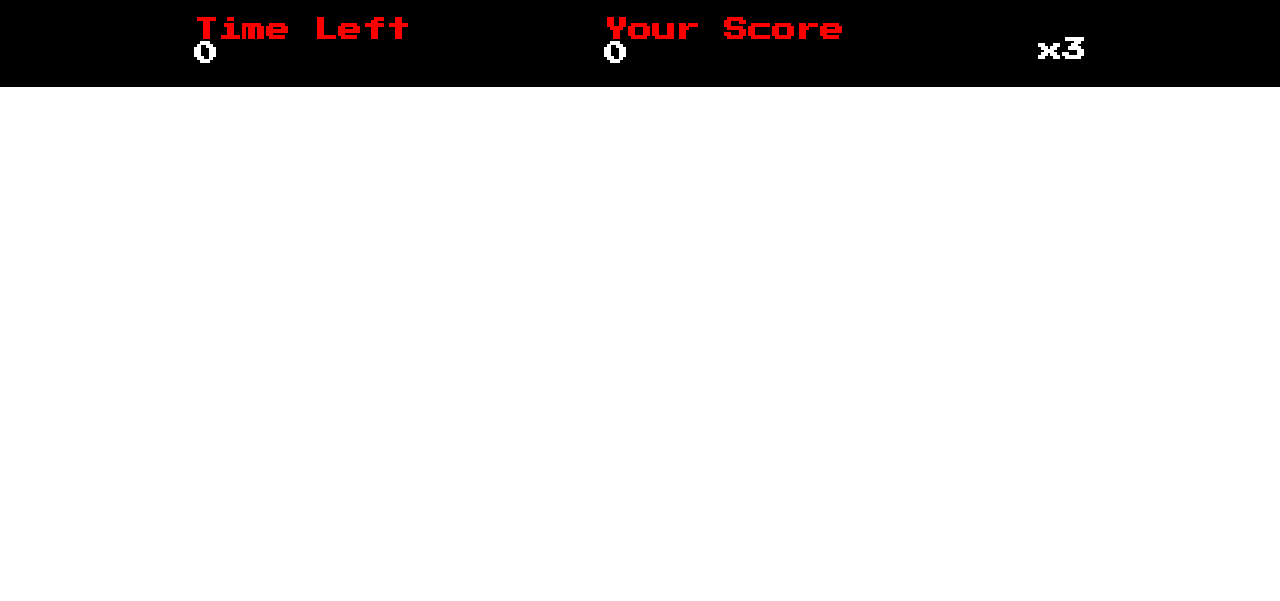
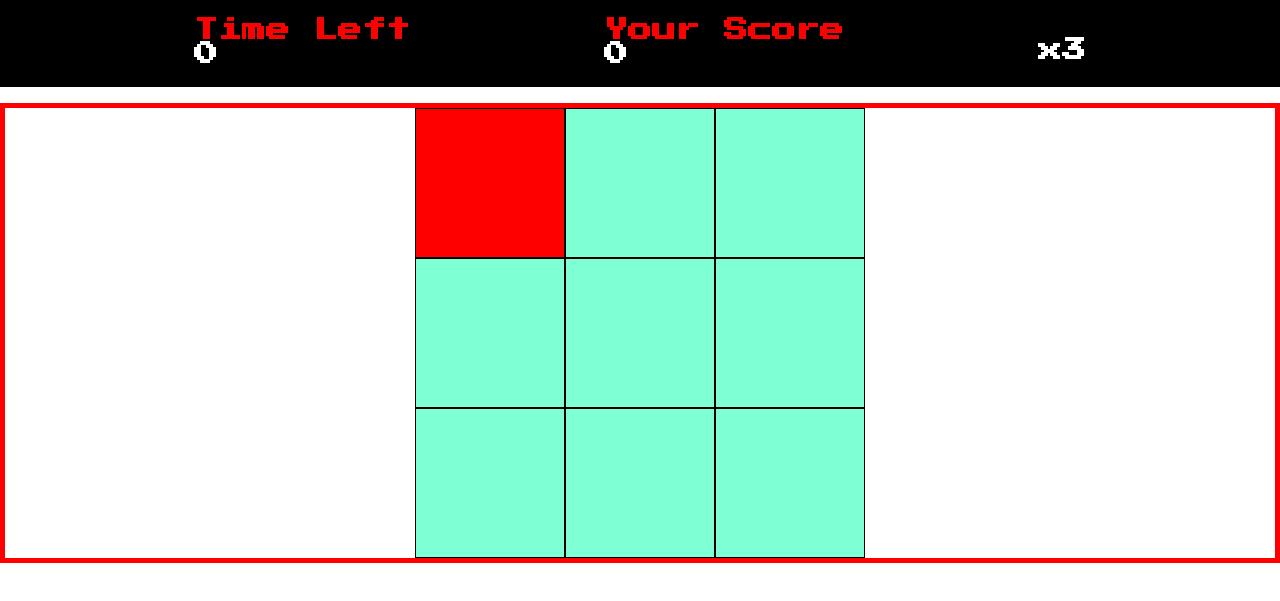
Before and after one commit to flauper2021/detona-ralf, a plain HTML site: page index.html in a window 1280 px wide. Shown: the part 65-666 px from the top of the page. Drawn offline with Linux system fonts and the light colour scheme.

Commit message:
criação parcial dos paineis

```diff
--- a/index.html
+++ b/index.html
@@ -42,7 +42,21 @@
         </div>
 
         <div class="panel">
-
+            <div class="panel-row">
+                <div class="square enemy" id="0"></div>
+                <div class="square" id="1"></div>
+                <div class="square" id="2"></div>
+            </div>
+            <div class="panel-row">
+                <div class="square" id="4"></div>
+                <div class="square" id="5"></div>
+                <div class="square" id="6"></div>
+            </div>
+            <div class="panel-row">
+                <div class="square" id="7"></div>
+                <div class="square" id="8"></div>
+                <div class="square" id="9"></div>
+            </div>
         </div>
 
     </main>
--- a/src/styles/styles.css
+++ b/src/styles/styles.css
@@ -14,6 +14,8 @@ header h1 {
 
 .container {
     display: flex;
+    flex-direction:column;
+    width: 100%vh;
 }
 
 .menu {
@@ -26,3 +28,22 @@ header h1 {
     background-color: #000000;
     color: #ffffff;
 }
+
+.panel {
+    border: 5px solid #ff0000;
+    display: flex;
+    align-items: center;
+    justify-content: center;
+    margin-top: 1rem;
+}
+
+.square {
+    border: 1px solid #000000;
+    height: 150px;
+    width: 150px;
+    background-color: #7fffd4;
+}
+
+.enemy {
+    background-color: #ff0000;
+}
```
